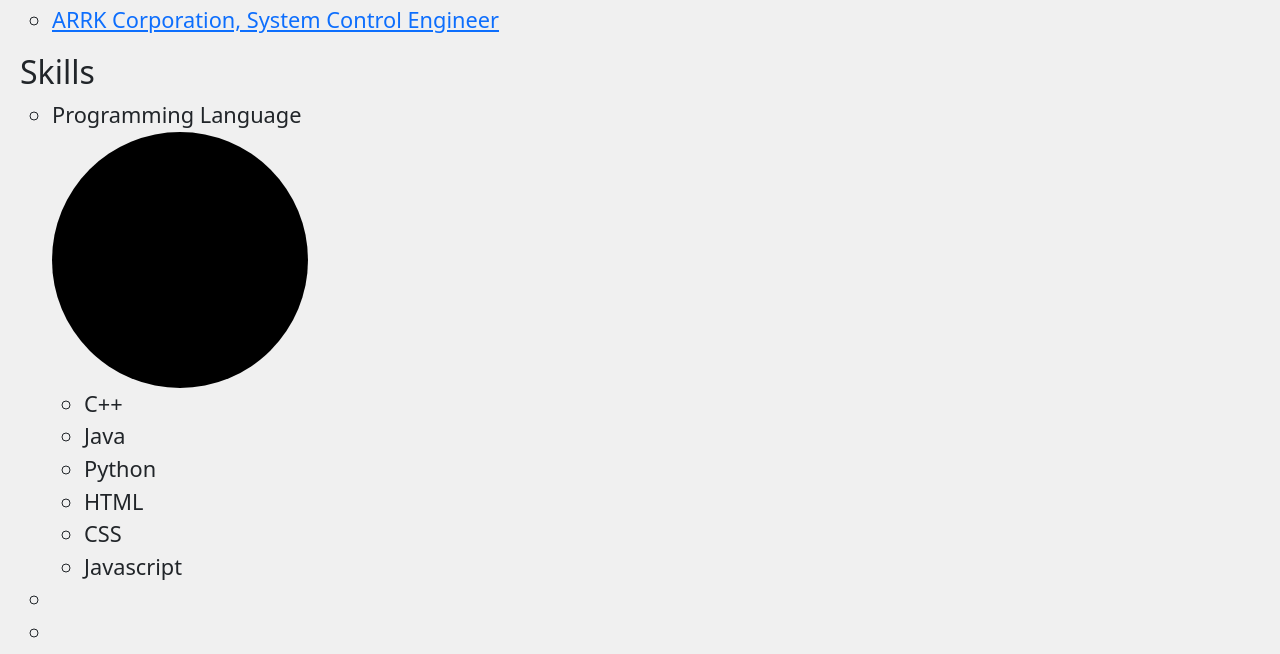
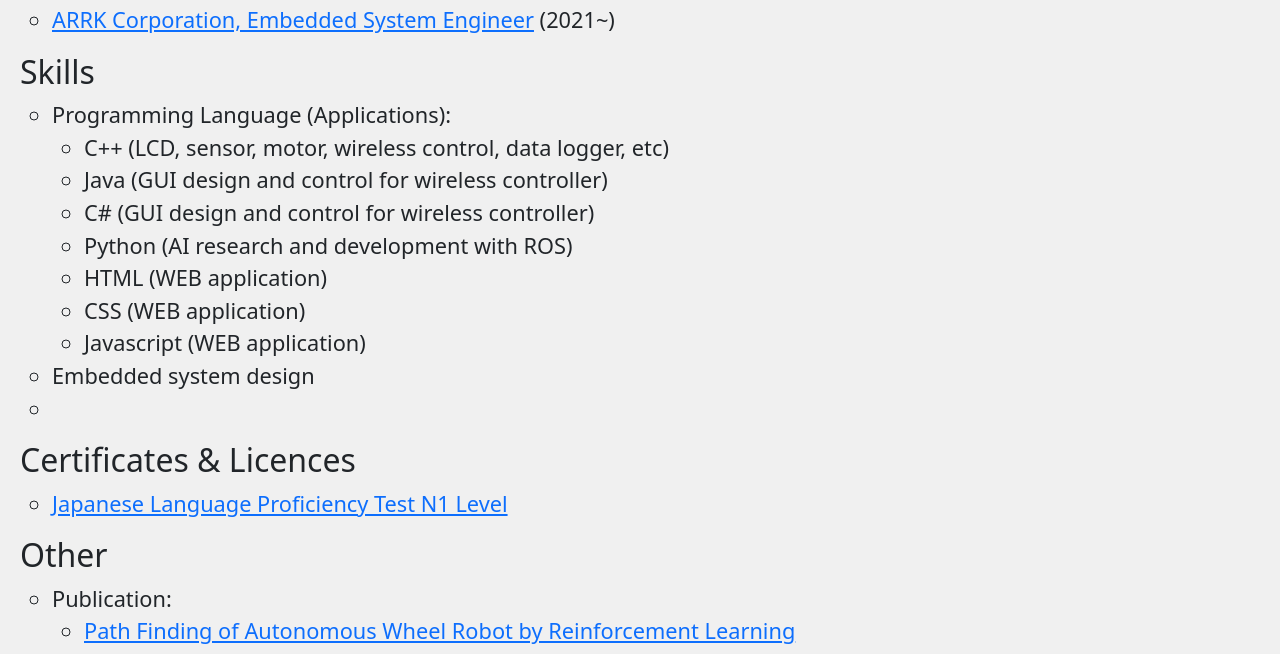
Before and after one commit to hrazan/my-HTML-resume, a plain HTML site: page index.html in a window 1280 px wide. Shown: the part 660-1314 px from the top of the page. Drawn offline with nearby package versions, Linux system fonts and the light colour scheme.

Commit message:
update
delete graph, add and edit some information

```diff
--- a/index.html
+++ b/index.html
@@ -40,7 +40,7 @@
         <h2>Education</h2>
         <ul>
           <li>
-            <a href="https://stei.itb.ac.id/en/home/">
+            <a href="https://stei.itb.ac.id/">
               Bandung Institute of Technology,
               School of Electrical Engineering and Informatics,
               Electrical Engineering
@@ -68,32 +68,29 @@
       <div class="box Work">
         <h2>Work Experience</h2>
         <ul>
-          <li><a href="https://jp.arrk.com/en/">ARRK Corporation, System Control Engineer</a></li>
+          <li><a href="https://jp.arrk.com/en/">ARRK Corporation, Embedded System Engineer</a> (2021~)</li>
         </ul>
       </div>
       <div class="box Skill">
         <h2>Skills</h2>
         <ul>
-          <li>Programming Language
-            <!--radar chart-->
-            <div class="graph-container">
-              <div id="graph"></div>
-            </div>
+          <li>Programming Language (Applications):
             <ul>
-              <li>C++</li>
-              <li>Java</li>
-              <li>Python</li>
-              <li>HTML</li>
-              <li>CSS</li>
-              <li>Javascript</li>
+              <li>C++ (LCD, sensor, motor, wireless control, data logger, etc)</li>
+              <li>Java (GUI design and control for wireless controller)</li>
+              <li>C# (GUI design and control for wireless controller)</li>
+              <li>Python (AI research and development with ROS)</li>
+              <li>HTML (WEB application)</li>
+              <li>CSS (WEB application)</li>
+              <li>Javascript (WEB application)</li>
             </ul>
           </li>
-          <li></li>
+          <li>Embedded system design</li>
           <li></li>
         </ul>
       </div>
       <div class="box Certification">
-        <h2>Certifications</h2>
+        <h2>Certificates & Licences</h2>
         <ul>
           <li>
             <a href="https://www.jlpt.jp/e/about/levelsummary.html">
--- a/style.css
+++ b/style.css
@@ -97,21 +97,3 @@ ul {
 .footer {
     font-size: 1em;
 }
-
-/*radar char*/
-.graph-container {
-    width: 20vw;
-    height: 20vw;
-    margin: 0;
-    padding: 0;
-    display: flex;
-    align-items: center;
-    justify-content: center;
-}
-
-#graph {
-    width: 100%;
-    height: 100%;
-    border-radius: 50vw;
-    background-color: black;
-}
```
